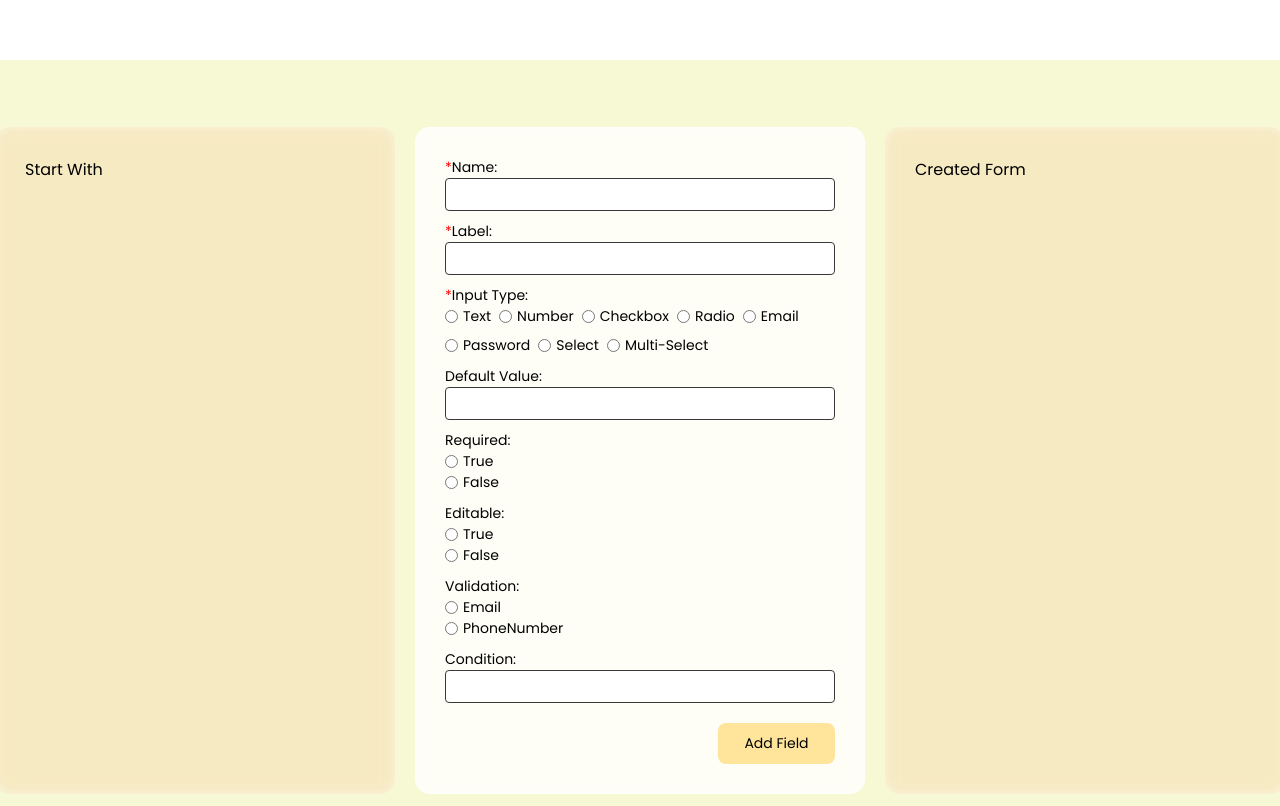
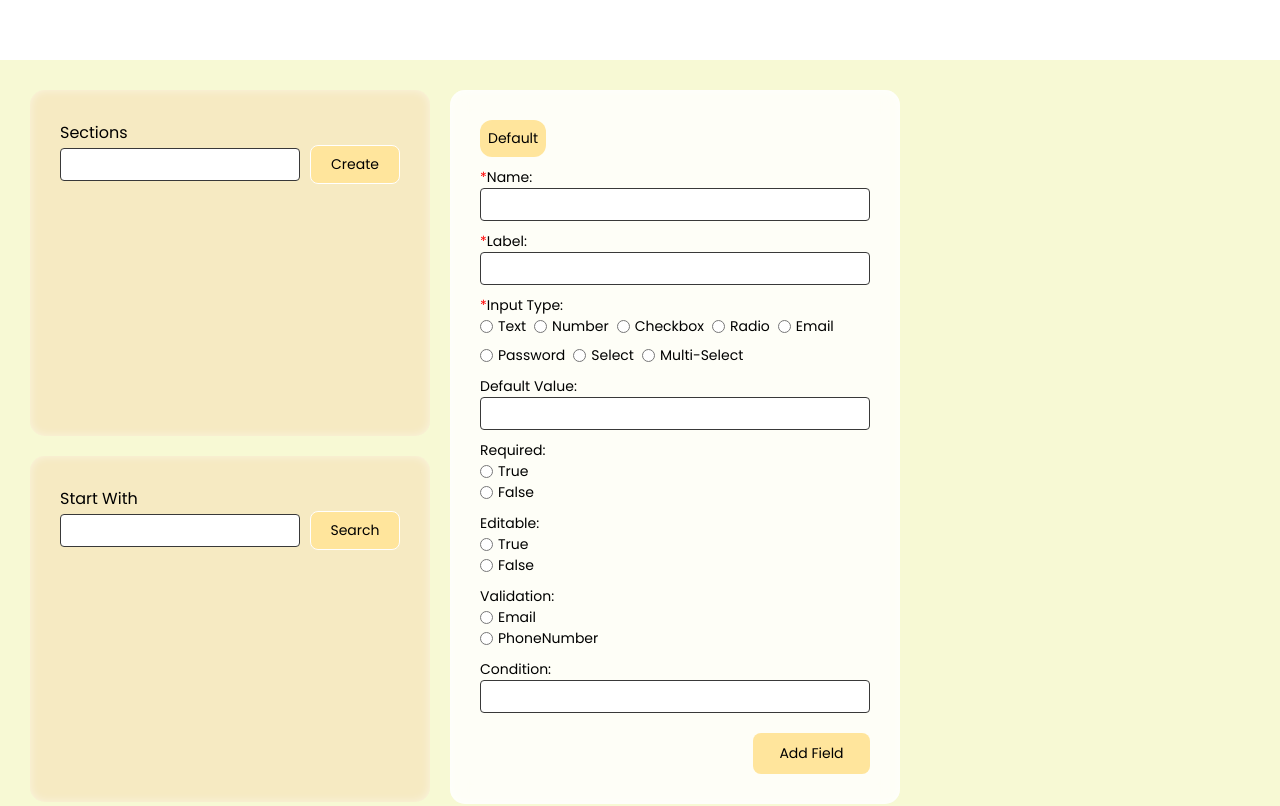
Before and after one commit to Harshsharma916/Step-form-kit, a Next.js app: page / in a window 1280 px wide. Shown: the top 806 px of the page. Built offline with nearby package versions, Linux system fonts and the light colour scheme.

Commit message:
completed form creation

```diff
--- a/package.json
+++ b/package.json
@@ -9,6 +9,8 @@
     "lint": "next lint"
   },
   "dependencies": {
+    "axios": "^1.7.7",
+    "mongoose": "^8.8.1",
     "next": "15.0.3",
     "react": "19.0.0-rc-66855b96-20241106",
     "react-dom": "19.0.0-rc-66855b96-20241106",
--- a/src/app/create-form/createForm.module.css
+++ b/src/app/create-form/createForm.module.css
@@ -1,11 +1,12 @@
+/* background-color: rgb(255, 229, 156) */
 .createForm {
   display: flex;
   gap: 20px;
+  flex-wrap: wrap;
 }
 
 .form,
-.displayForm,
-.formSuggestion {
+.displayForm {
   display: flex;
   flex-direction: column;
   gap: 10px;
@@ -16,21 +17,6 @@
   border-radius: 15px;
   padding: 30px;
   font-family: "Poppins";
-}
-
-.addButton {
-  margin-left: auto;
-  width: 30%;
-  font-size: 14px;
-  border-radius: 8px;
-  margin-top: 10px;
-  border: none;
-  cursor: pointer;
-  padding: 10px;
-  font-family: "Poppins";
-  /* background-color: rgb(251, 237, 135); */
-  background-color: rgb(255, 229, 156);
-  /* background-color: rgb(244, 249, 153); */
 }
 
 .optionCont {
@@ -86,8 +72,8 @@
   border-radius: 4px;
 }
 
-.displayForm,
-.formSuggestion {
+.displayForm {
+  min-height: 712px;
   width: 400px;
   height: auto;
   background-color: rgba(245, 222, 179, 0.529);
@@ -101,5 +87,30 @@
   width: 100%;
   font-size: 14px;
   border-radius: 4px;
+  margin: 4px 0px;
   background-color: rgba(255, 255, 255, 0.5);
 }
+
+.editCont {
+  display: flex;
+  flex-direction: column;
+  gap: 20px;
+  width: 400px;
+  font-family: "Poppins";
+}
+.editCont > div {
+  /* height: 50%; */
+  min-height: 346px;
+  background-color: rgba(245, 222, 179, 0.529);
+  box-shadow: inset 0 0 10px rgba(255, 255, 255, 0.5);
+  padding: 30px;
+  border-radius: 15px;
+}
+
+.sectionList {
+  display: flex;
+  flex-direction: column;
+  flex-wrap: wrap;
+  gap: 4px;
+  margin-top: 8px;
+}
--- a/src/app/create-form/index.tsx
+++ b/src/app/create-form/index.tsx
@@ -16,6 +16,9 @@ import {
 import React, { useContext, useState } from "react";
 import styles from "./createForm.module.css";
 import { MdOutlineCancel } from "react-icons/md";
+import { Button, Input, Tag } from "@/components/common";
+import { CiCircleCheck } from "react-icons/ci";
+import axios from "axios";
 
 const CreateForm = () => {
   const { formElements, setFormElements, addFormElement, updateFormElement } =
@@ -23,7 +26,29 @@ const CreateForm = () => {
   const [singleFormElement, setSingleFormElement] = useState<FormElement>({});
   const [error, setError] = useState<any>();
   const [optionText, setOptionText] = useState<string>("");
+  const [sections, setSections] = useState<string[]>([]);
+  const [searchSection, setSearchSection] = useState<string>("");
+  const [selectedSection, setSelectedSection] = useState<string>("");
   const formElementsNames = formElements?.map((item) => item.name);
+  const formElementsWithSection = formElements?.reduce(
+    (acc: { [key: string]: FormElement[] }, current: FormElement) => {
+      if (current.section) {
+        if (acc[current.section]) {
+          acc[current.section].push(current);
+        } else {
+          acc[current.section] = [current];
+        }
+      } else {
+        if (!acc["default"]) {
+          acc["default"] = [];
+        }
+        acc["default"].push(current);
+      }
+      return acc;
+    },
+    { default: [] }
+  );
+
   const formKeys: FormElementKeys[] = [
     "name",
     "label",
@@ -73,17 +98,77 @@ const CreateForm = () => {
         return;
       }
     }
-    addFormElement(singleFormElement);
+    addFormElement({ ...singleFormElement, section: selectedSection });
     setSingleFormElement({});
     setError({});
   };
 
+  const handleSubmitCreatedForm = () => {
+    try {
+      const res = axios.post("/api/submitCreatedForm", { form: formElements });
+      console.log({ res });
+    } catch (error) {
+      console.log(error);
+    }
+  };
+
   return (
     <div className={styles.createForm}>
-      <div className={styles.formSuggestion}>
-        <p>Start With</p>
+      <div className={styles.editCont}>
+        <div>
+          <p>Sections</p>
+          <div style={{ display: "flex", alignItems: "center", gap: 10 }}>
+            <Input
+              value={searchSection}
+              onChange={(e: any) => setSearchSection(e.target.value)}
+              width={"100%"}
+            />
+            <Button
+              width={120}
+              onChange={() => {
+                setSections([...sections, searchSection]);
+                setSearchSection("");
+              }}
+              styles={{ padding: "8px", border: "1px solid white" }}
+            >
+              Create
+            </Button>
+          </div>
+          <div className={styles.sectionList}>
+            {sections?.map((section: string, idx: number) => (
+              <Tag
+                width={"max-content"}
+                key={idx}
+                styles={{ cursor: "pointer" }}
+                onChange={() => setSelectedSection(section)}
+              >
+                {section}
+                {selectedSection == section && <CiCircleCheck />}
+              </Tag>
+            ))}
+          </div>
+        </div>
+        <div>
+          <p>Start With</p>
+          <div style={{ display: "flex", alignItems: "center", gap: 10 }}>
+            <Input value={""} onChange={(e: any) => {}} width={"100%"} />
+            <Button
+              width={120}
+              onChange={() => {}}
+              styles={{ padding: "8px", border: "1px solid white" }}
+            >
+              Search
+            </Button>
+          </div>
+        </div>
       </div>
       <div className={styles.form}>
+        <Tag
+          width={"max-content"}
+          styles={{ backgroundColor: "rgb(255, 229, 156)" }}
+        >
+          {selectedSection ? selectedSection : "Default"}
+        </Tag>
         {formKeys.map((formKey: FormElementKeys, idx: number) => {
           switch (formKey) {
             case "conditionFor":
@@ -225,18 +310,46 @@ const CreateForm = () => {
               );
           }
         })}
-        <button className={styles.addButton} onClick={handleOnClick}>
+        <Button
+          onChange={handleOnClick}
+          width={"30%"}
+          styles={{ marginLeft: "auto", marginTop: "10px" }}
+        >
           Add Field
-        </button>
+        </Button>
       </div>
       <div className={styles.displayForm}>
         <p>Created Form</p>
-        {formElements.map((item, idx) => (
-          <div key={idx} className={styles.displayFormFields}>
-            <p>Name:</p>
-            <p>{item.name}</p>
-          </div>
-        ))}
+        {Object.entries(formElementsWithSection)?.map(
+          (item: any, idx: number) => {
+            const key = item[0];
+            const value = item[1];
+            return (
+              <div key={idx}>
+                <Tag width={"max-content"} styles={{ marginBottom: "10px" }}>
+                  {key}
+                </Tag>
+                {value.map((item: any, idx: number) => (
+                  <div key={idx} className={styles.displayFormFields}>
+                    <p>Form Field:</p>
+                    <p>{item.name}</p>
+                  </div>
+                ))}
+              </div>
+            );
+          }
+        )}
+        <Button
+          onChange={handleSubmitCreatedForm}
+          width={"40%"}
+          styles={{
+            marginLeft: "auto",
+            marginTop: "auto",
+            border: "1px solid white",
+          }}
+        >
+          Submit Form
+        </Button>
       </div>
     </div>
   );
--- a/src/app/page.module.css
+++ b/src/app/page.module.css
@@ -2,6 +2,8 @@
   width: 100%;
   height: 60px;
   background-color: white;
+  position: absolute;
+  top: 0px;
 }
 .page {
   display: flex;
@@ -10,5 +12,6 @@
   min-height: 100vh;
   width: 100%;
   padding: 30px;
+  padding-top: 90px;
   background-color: rgb(247, 249, 212);
 }
--- /dev/null
+++ b/src/components/common.tsx
@@ -0,0 +1,105 @@
+import { CiSearch } from "react-icons/ci";
+
+interface InputProps {
+  width: string | number;
+  onChange?: any;
+  value?: any;
+  search?: boolean;
+  styles?: React.CSSProperties;
+  className?: string;
+  children?: any;
+}
+
+export const Input = ({
+  width,
+  onChange,
+  value,
+  search,
+  styles,
+  className,
+}: InputProps) => {
+  const inputStyles = {
+    width: "100%",
+    padding: "8px",
+    border: "0.1px solid rgb(57, 57, 57)",
+    borderRadius: "4px",
+  };
+  return (
+    <div
+      style={{
+        display: "flex",
+        alignItems: "center",
+        position: "relative",
+        width,
+      }}
+    >
+      <input
+        value={value}
+        onChange={onChange}
+        style={{
+          ...inputStyles,
+          ...styles,
+        }}
+        className={className}
+      />
+      {search && <CiSearch style={{ position: "absolute", right: "20px" }} />}
+    </div>
+  );
+};
+
+export const Button = ({
+  width,
+  onChange,
+  styles,
+  className,
+  children,
+}: InputProps) => {
+  const buttonStyle = {
+    width,
+    fontSize: "14px",
+    borderRadius: "8px",
+    border: "none",
+    cursor: "pointer",
+    padding: "10px",
+    fontFamily: "Poppins",
+    backgroundColor: "rgb(255, 229, 156)",
+  };
+  return (
+    <button
+      style={{
+        ...buttonStyle,
+        ...styles,
+      }}
+      onClick={onChange}
+    >
+      {children}
+    </button>
+  );
+};
+
+export const Tag = ({ children, width, styles, onChange }: InputProps) => {
+  const tagStyles: React.CSSProperties = {
+    display: "flex",
+    justifyContent: "space-between",
+    alignItems: "center",
+    gap: "4px",
+    width,
+    borderRadius: "12px",
+    fontSize: "14px",
+    backgroundColor: "white",
+    padding: "8px",
+    textAlign: "center",
+    textTransform: "capitalize",
+  };
+  return (
+    <div
+      style={{
+        ...tagStyles,
+        ...styles,
+      }}
+      onClick={onChange}
+    >
+      {children}
+    </div>
+  );
+};
--- /dev/null
+++ b/src/lib/mongodb.ts
@@ -0,0 +1,23 @@
+import mongoose from "mongoose";
+
+const MONGODB_URI =
+  "mongodb+srv://vectorharsh:harsh123@form.0pmok.mongodb.net/?retryWrites=true&w=majority&appName=Form";
+
+if (!MONGODB_URI) {
+  throw new Error(
+    "Please define the MONGODB_URI environment variable inside .env.local"
+  );
+}
+
+async function connectToDatabase() {
+  try {
+    const connection = await mongoose.connect(MONGODB_URI, {
+      bufferCommands: false,
+    });
+    return connection;
+  } catch (error: any) {
+    throw new Error(`Failed to connect to MongoDB: ${error.message}`);
+  }
+}
+
+export default connectToDatabase;
--- /dev/null
+++ b/src/models/formElement.ts
@@ -0,0 +1,41 @@
+import { FormElement } from "@/utils/interfaces";
+import mongoose, { Document, Schema } from "mongoose";
+
+const formElementSchema = new Schema<any>({
+  name: { type: String },
+  label: { type: String },
+  validation: { type: String, enum: ["email", "phoneNumber"] },
+  editable: { type: Boolean },
+  inputType: {
+    type: String,
+    enum: [
+      "text",
+      "number",
+      "email",
+      "password",
+      "checkbox",
+      "radio",
+      "select",
+      "multi-select",
+    ],
+  },
+  required: { type: Boolean },
+  options: { type: Schema.Types.Mixed },
+  defaultValue: { type: Schema.Types.Mixed },
+  condition: { type: String },
+  conditionFor: { type: [String] },
+  section: { type: String, default: "default" },
+});
+
+const createdFormSchema = new Schema<any>(
+  {
+    form: [{ type: formElementSchema }],
+  },
+  { timestamps: true }
+);
+
+const CreateFormModel =
+  mongoose.models.CreatedForm ||
+  mongoose.model("CreatedForm", formElementSchema);
+
+export { CreateFormModel };
--- a/src/utils/interfaces.ts
+++ b/src/utils/interfaces.ts
@@ -9,6 +9,7 @@ export interface FormElement {
   defaultValue?: any;
   condition?: string;
   conditionFor?: string[];
+  section?: string;
 }
 
 export type ValidationTypes = "email" | "phoneNumber";
```
Also changed, not shown: src/app/api/getForm/route.ts (added, +32 -0 lines), src/app/api/submitCreatedForm/route.ts (added, +31 -0 lines), src/app/fill-form/index.tsx (added, +8 -0 lines), src/app/fill-form/fillFrom.module.css (added), 1 other file (tests, documents, lock files or other folders).
